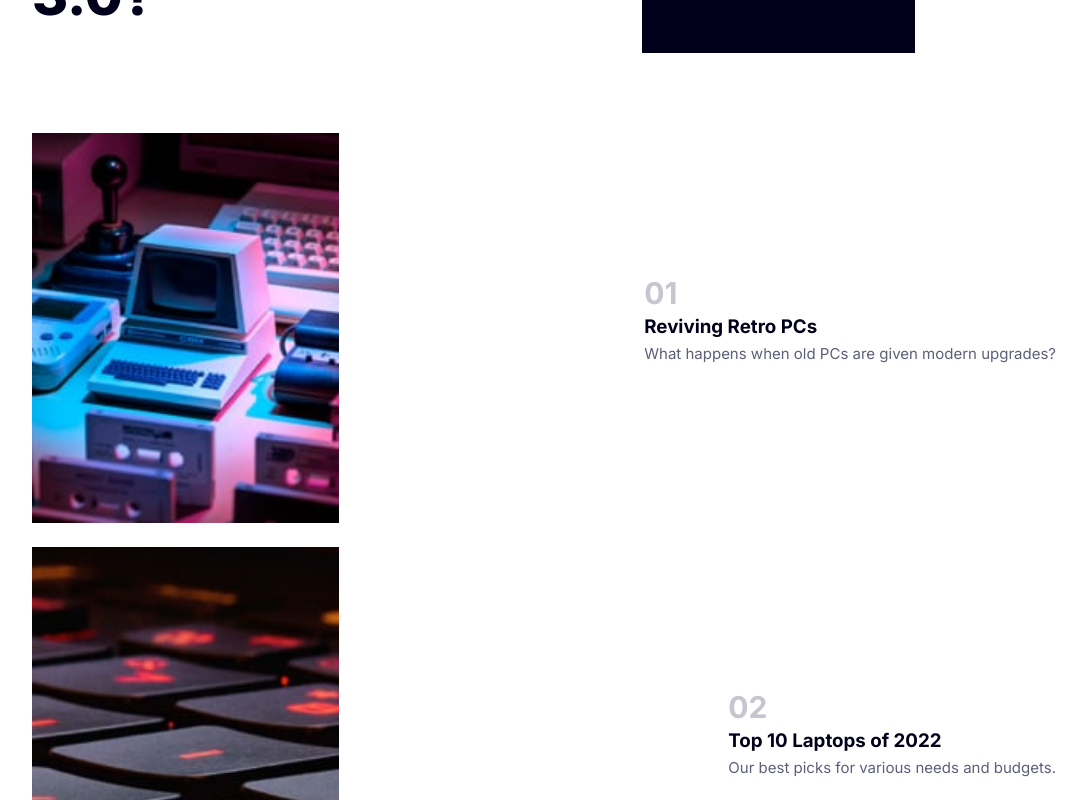
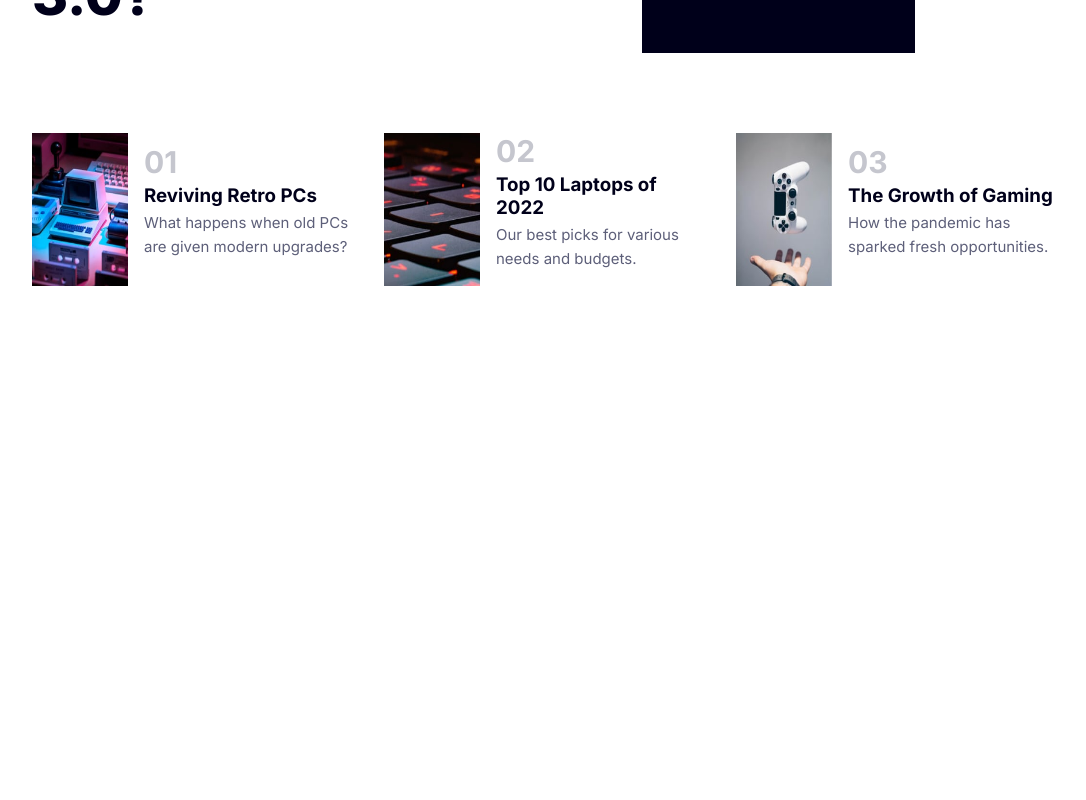
Before and after one commit to wx-it/news-homepage, a React (Create React App) app: page / in a window 1280 px wide. Shown: the part 720-1520 px from the top of the page, without its empty margins (96-1182 px from the left). After the commit the page ends 1174 px from the top, so only its background shows below. Built offline with nearby package versions, Linux system fonts and the light colour scheme.

Commit message:
grid3 desktop done

```diff
--- a/src/components/grid3/grid3.css
+++ b/src/components/grid3/grid3.css
@@ -43,5 +43,8 @@
 }
 
 @media screen and (min-width: 600px) {
-
+  .grid3{
+    display: flex;
+    gap: 2rem;
+  }
 }
```
